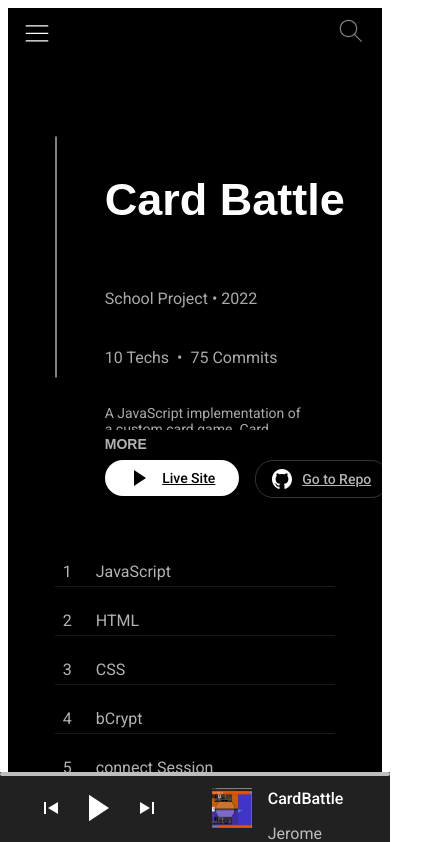
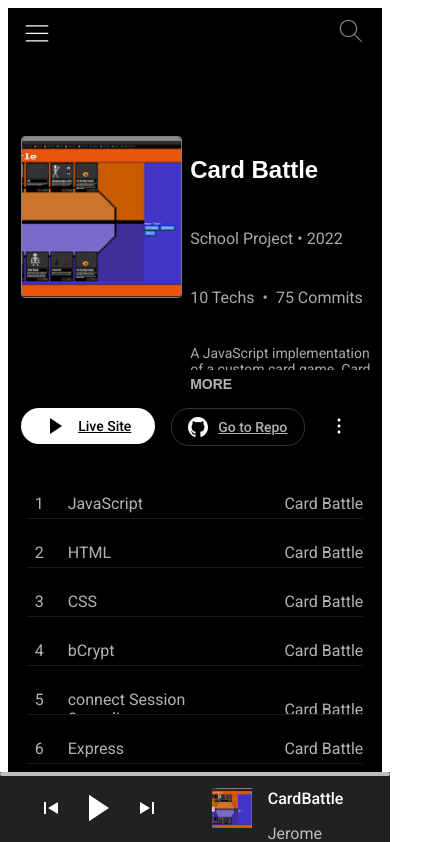
Before and after one commit to Jeromemn/Portfolio, a Next.js app: page /projects/cardbattle in a window 390 px wide. Shown: the top 842 px of the page, 441 px wide, since content can reach past the window. Built offline with nearby package versions, Linux system fonts and the light colour scheme; a web font is replaced by a local one.

Commit message:
added mobile styling to single projects page, not completed yet

```diff
--- a/src/app/projects/[singleProject]/page.jsx
+++ b/src/app/projects/[singleProject]/page.jsx
@@ -5,6 +5,7 @@ import Link from "next/link";
 import useOnClickOutside from "../../hooks/useOnOutsideClick";
 import projectsData from "@/app/utils/projectsData";
 import styled from "styled-components";
+import { mq } from "@/app/styles/mixins";
 import ButtonBase from "@/app/components/ButtonBase";
 import { PlayYouTube, NewGitHub } from "@/app/icons";
 import Thumbs from "@/app/components/Thumbs";
@@ -30,6 +31,12 @@ const ProjectContent = styled.div`
   width: 75%;
   padding: 8rem 0rem 3rem 0rem;
   gap: 3rem;
+
+  ${mq.mobile(`
+  display: none;
+    width: 95%;
+    padding: 6rem 0rem 3rem 0rem;
+  `)}
 `;
 
 const ProjectImage = styled.div`
@@ -39,6 +46,11 @@ const ProjectImage = styled.div`
   border: 1px solid grey;
   border-radius: 4px;
   overflow: hidden;
+
+  ${mq.mobile(`
+    height: 160px;
+  `)}
+
 `;
 
 const ProjectDescriptionWrapper = styled.div`
@@ -56,6 +68,10 @@ const ProjectTitle = styled.h2`
   font-weight: 700;
   color: rgb(255, 255, 255);
   width: fit-content;
+
+  ${mq.mobile(`
+    font-size: 24px;
+  `)}
 `;
 
 const Text = styled.p`
@@ -79,6 +95,10 @@ const ButtonContainer = styled.div`
   flex-direction: row;
   gap: 1rem;
   width: fit-content;
+
+  ${mq.mobile(`
+    padding-left: .8rem;
+  `)}
 `;
 
 const DescriptionWrapper = styled.div`
@@ -97,6 +117,10 @@ const DescriptionWrapper = styled.div`
       height: auto;
       padding-bottom: 2rem;
     `}
+
+  ${mq.mobile(`
+    width: 100%;
+  `)}
 `;
 
 const ProjectInfo = styled.div`
@@ -110,6 +134,11 @@ const TechStack = styled.div`
   flex-direction: column;
   gap: 0.5rem;
   width: 75%;
+
+  ${mq.mobile(`
+    width: 90%;
+    padding-top: 2rem;
+  `)}
 `;
 
 const MoreButton = styled.button`
@@ -175,6 +204,36 @@ const TechStart = styled.div`
   display: flex;
 `;
 
+const MobileProjectContent = styled.div`
+display: none;
+
+${mq.mobile(`
+  display: flex;
+  flex-direction: column;
+  width: 100%;
+`)}
+`;
+
+const ImageAndDescription = styled.div`
+display: none;
+
+${mq.mobile(`
+  display: flex;
+  flex-direction: row;
+  align-items: flex-start;
+  padding: 8rem 0 1rem .8rem;
+  gap: .5rem;
+`)}
+`;
+
+const StyledImage = styled(Image)`
+  ${mq.mobile(`
+    height: 160px;
+    object-fit: cover;
+    object-position: center;
+  `)}
+`;
+
 const SingleProjectPage = ({ params, ...props }) => {
   const [showMore, setShowMore] = useState(false);
   const [isOpen, setIsOpen] = useState(false);
@@ -207,6 +266,7 @@ const SingleProjectPage = ({ params, ...props }) => {
             width={300}
             height={240}
             priority={true}
+            // style={{ objectFit: "cover", objectPosition: "center" }}
             // placeholder="blur"
           />
         </ProjectImage>
@@ -263,6 +323,74 @@ const SingleProjectPage = ({ params, ...props }) => {
           </ButtonContainer>
         </ProjectDescriptionWrapper>
       </ProjectContent>
+
+      <MobileProjectContent>
+        <ImageAndDescription>
+      <ProjectImage>
+          <StyledImage
+            src={project?.image?.url}
+            alt={project?.image?.alt}
+            width={300}
+            height={240}
+            priority={true}
+            // placeholder="blur"
+          />
+        </ProjectImage>
+        <ProjectDescriptionWrapper>
+          <ProjectTitle className={youTubeSans.className}>
+            {project?.title}
+          </ProjectTitle>
+          <ProjectInfo>
+            <Text color="#aaa">
+              {project?.team} • {project?.year}
+            </Text>
+            <CommitsAndTech>
+              <Text color="#aaa"> {project?.techUsed.length} Techs </Text>
+              <Text color="#aaa"> • </Text>
+              <Text color="#aaa"> {project?.commits} Commits</Text>
+            </CommitsAndTech>
+          </ProjectInfo>
+          <MoreDescription>
+            <DescriptionWrapper $showMore={showMore} ref={moreRef}>
+              <Text color="#aaa" fontSize="14px" $lineHeight="1.4rem">
+                {project?.description}
+              </Text>
+            </DescriptionWrapper>
+            <MoreButton onClick={handleClick} $showMore={showMore}>
+              More
+            </MoreButton>
+            <LessButton onClick={handleClose} $showMore={showMore}>
+              Less
+            </LessButton>
+          </MoreDescription>
+            </ProjectDescriptionWrapper>
+            </ImageAndDescription>
+          <ButtonContainer>
+            <ButtonBase
+              variant="primary"
+              as={Link}
+              href={`${project?.website}`}
+              passHref={true}
+            >
+              <PlayYouTube color="black" width={24} height={24} />
+              Live Site
+            </ButtonBase>
+            <ButtonBase
+              variant="secondary"
+              as={Link}
+              href={`${project?.github}`}
+              passHref={true}
+            >
+              <NewGitHub color="white" size={20} />
+              Go to Repo
+            </ButtonBase>
+            <OptionsDropDown>
+              <DropDownItem />
+              <GoToDev />
+            </OptionsDropDown>
+          </ButtonContainer>
+        </MobileProjectContent>
+
       <TechStack>
         {project?.techUsed.map((tech, index) => (
           <TechWrapper key={tech}>
```
